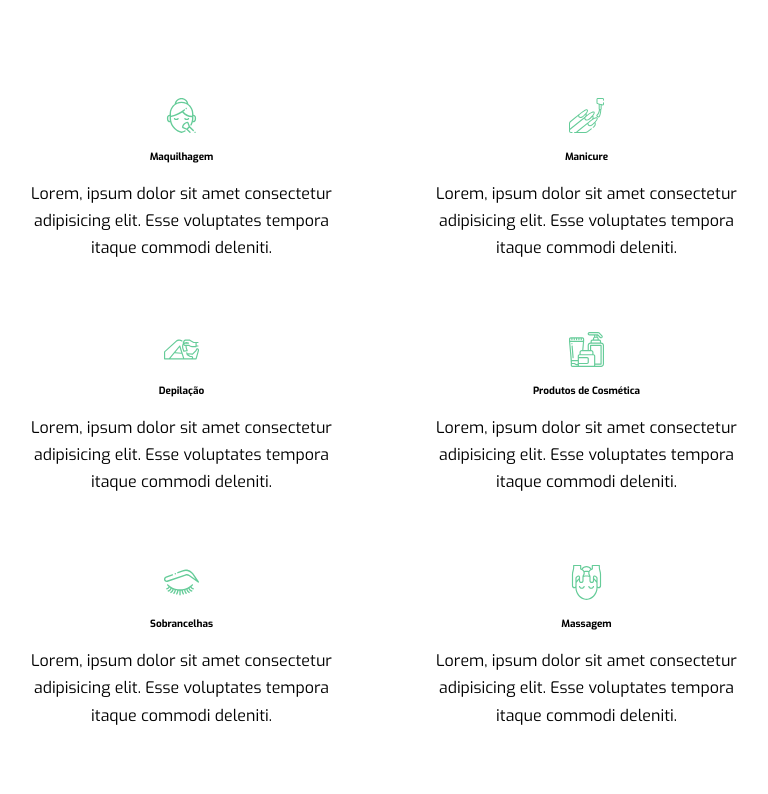
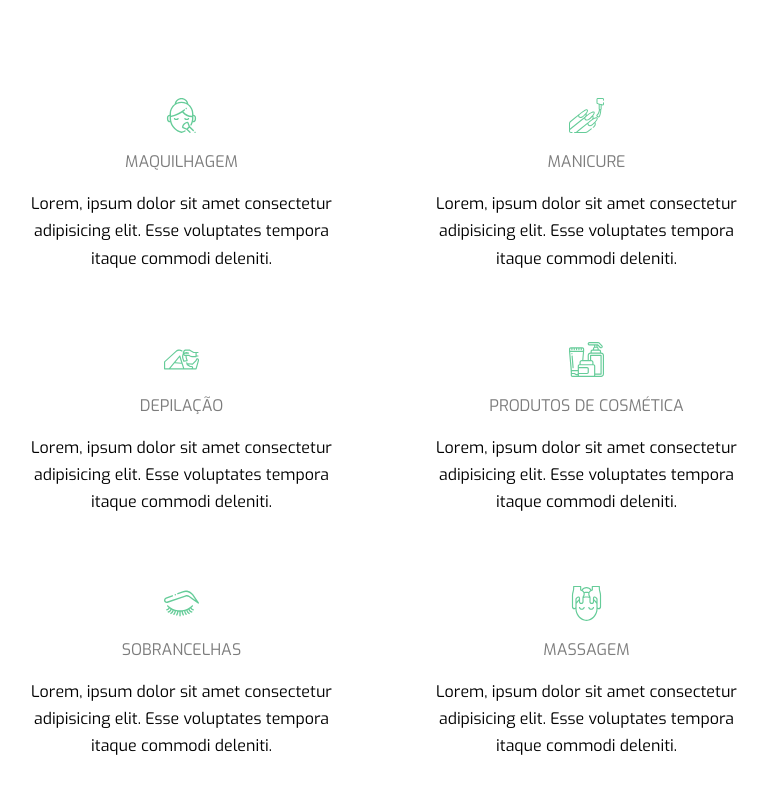
Before and after one commit to ricardoesteves78/corpoealma, a website: page index.html in a window 1280 px wide. Shown: the part 672-1466 px from the top of the page, without its empty margins (256-1024 px from the left). Drawn offline with Linux system fonts and the light colour scheme.

Commit message:
Add files via upload

```diff
--- a/index.html
+++ b/index.html
@@ -24,42 +24,42 @@
                     <svg class="servico__imagem u-margin-bottom-small">
                         <use xlink:href="img/SVG-sprite.svg#makeup"></use>
                     </svg>
-                    <h4 class="heading-4 u-margin-bottom-small">Maquilhagem</h4>
+                    <h3 class="heading-3 u-margin-bottom-small">Maquilhagem</h3>
                     <p>Lorem, ipsum dolor sit amet consectetur adipisicing elit. Esse voluptates tempora itaque commodi deleniti.</p>
                 </div>
                 <div class="servico">
                     <svg class="servico__imagem u-margin-bottom-small">
                         <use xlink:href="img/SVG-sprite.svg#fashion"></use>
                     </svg>
-                    <h4 class="heading-4 u-margin-bottom-small">Manicure</h4>
+                    <h3 class="heading-3 u-margin-bottom-small">Manicure</h3>
                     <p>Lorem, ipsum dolor sit amet consectetur adipisicing elit. Esse voluptates tempora itaque commodi deleniti.</p>
                 </div>
                 <div class="servico">
                     <svg class="servico__imagem u-margin-bottom-small">
                         <use xlink:href="img/SVG-sprite.svg#wax"></use>
                     </svg>
-                    <h4 class="heading-4 u-margin-bottom-small">Depilação</h4>
+                    <h3 class="heading-3 u-margin-bottom-small">Depilação</h3>
                     <p>Lorem, ipsum dolor sit amet consectetur adipisicing elit. Esse voluptates tempora itaque commodi deleniti.</p>
                 </div>
                 <div class="servico">
                     <svg class="servico__imagem u-margin-bottom-small">
                         <use xlink:href="img/SVG-sprite.svg#skin-care"></use>
                     </svg>
-                    <h4 class="heading-4 u-margin-bottom-small">Produtos de Cosmética</h4>
+                    <h3 class="heading-3 u-margin-bottom-small">Produtos de Cosmética</h3>
                     <p>Lorem, ipsum dolor sit amet consectetur adipisicing elit. Esse voluptates tempora itaque commodi deleniti.</p>
                 </div>
                 <div class="servico">
                     <svg class="servico__imagem u-margin-bottom-small">
                         <use xlink:href="img/SVG-sprite.svg#eye"></use>
                     </svg>
-                    <h4 class="heading-4 u-margin-bottom-small">Sobrancelhas</h4>
+                    <h3 class="heading-3 u-margin-bottom-small">Sobrancelhas</h3>
                     <p>Lorem, ipsum dolor sit amet consectetur adipisicing elit. Esse voluptates tempora itaque commodi deleniti.</p>
                 </div>
                 <div class="servico">
                     <svg class="servico__imagem u-margin-bottom-small">
                         <use xlink:href="img/SVG-sprite.svg#spa"></use>
                     </svg>
-                    <h4 class="heading-4 u-margin-bottom-small">Massagem</h4>
+                    <h3 class="heading-3 u-margin-bottom-small">Massagem</h3>
                     <p>Lorem, ipsum dolor sit amet consectetur adipisicing elit. Esse voluptates tempora itaque commodi deleniti.</p>
                 </div>
             </section>
```
